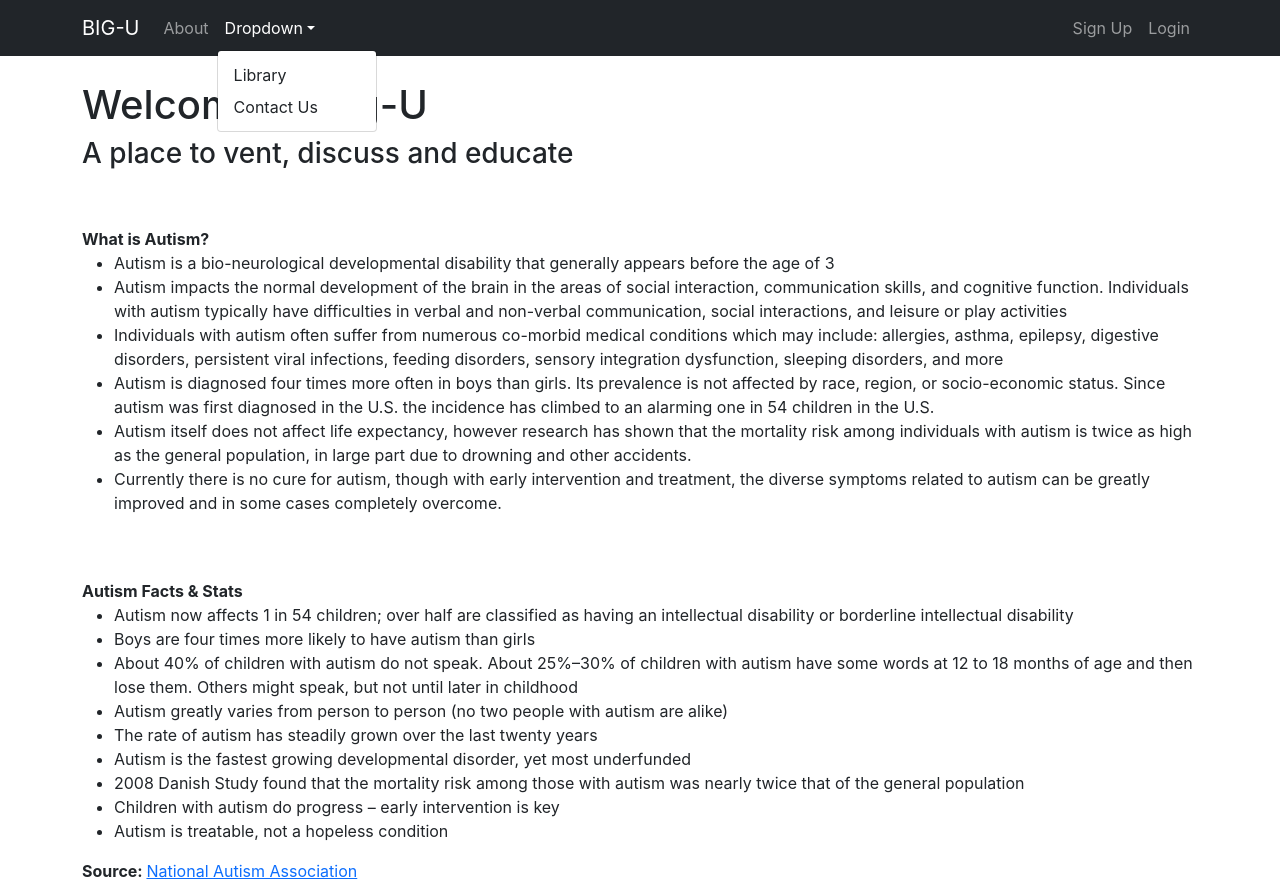
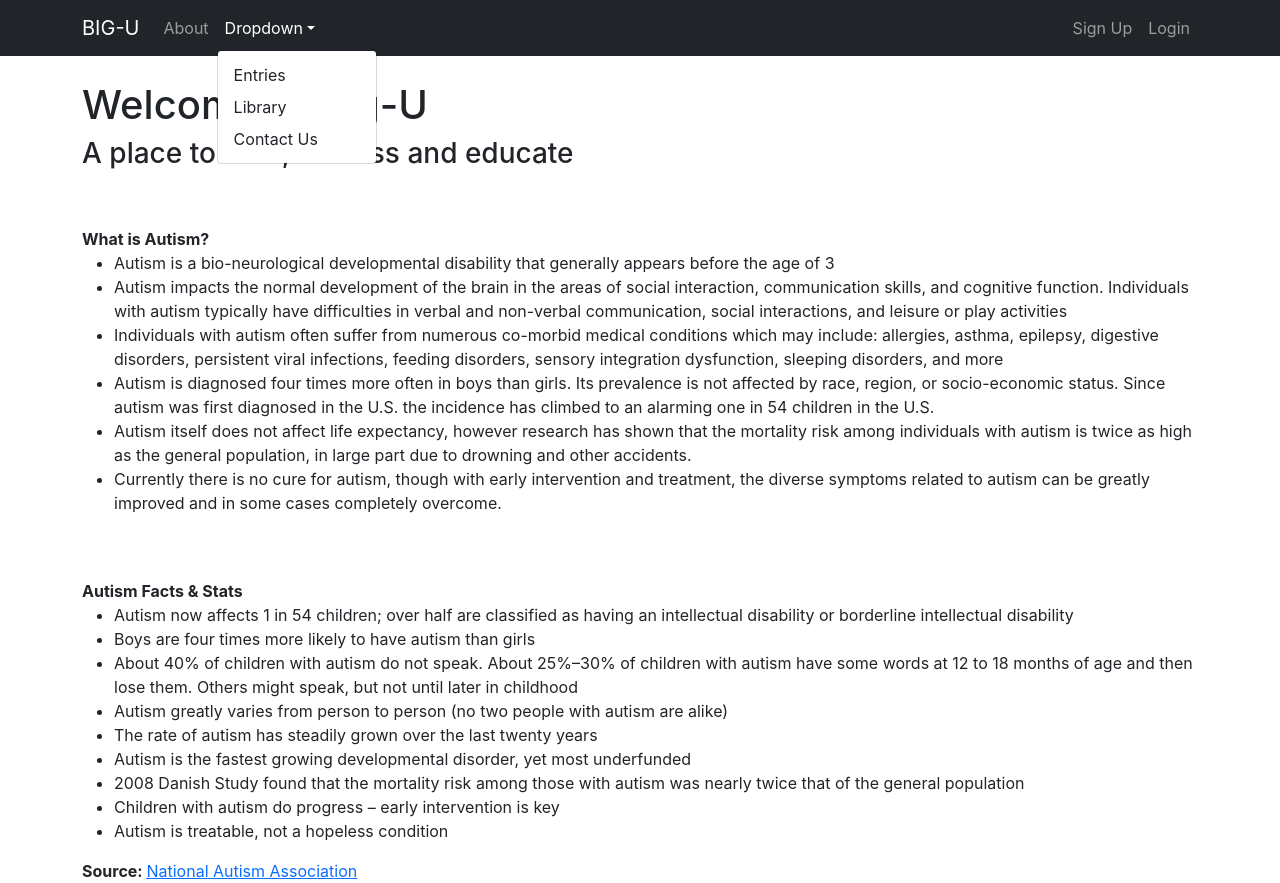
Before and after one commit to dcoppage86/big-u-frontend, a React (Create React App) app: page / in a window 1280 px wide. Both pictures are taken after a click on the button "Dropdown". Built offline with nearby package versions, Linux system fonts and the light colour scheme; no server answers.

Commit message:
removed currentUser populating entry link

```diff
--- a/src/components/NavBar.js
+++ b/src/components/NavBar.js
@@ -13,7 +13,7 @@ const NavigationBar = ({ currentUser }) => {
         <Nav className="me-auto">
           <Nav.Link href="/about">About</Nav.Link>
           <NavDropdown title="Dropdown" id="collasible-nav-dropdown">
-            {currentUser ? <NavDropdown.Item href="/user-entries">Entries</NavDropdown.Item> : null}
+            <NavDropdown.Item href="/user-entries">Entries</NavDropdown.Item>
             <NavDropdown.Item href="/library">Library</NavDropdown.Item>
             <NavDropdown.Item href="/contact">Contact Us</NavDropdown.Item>
           </NavDropdown>
```
